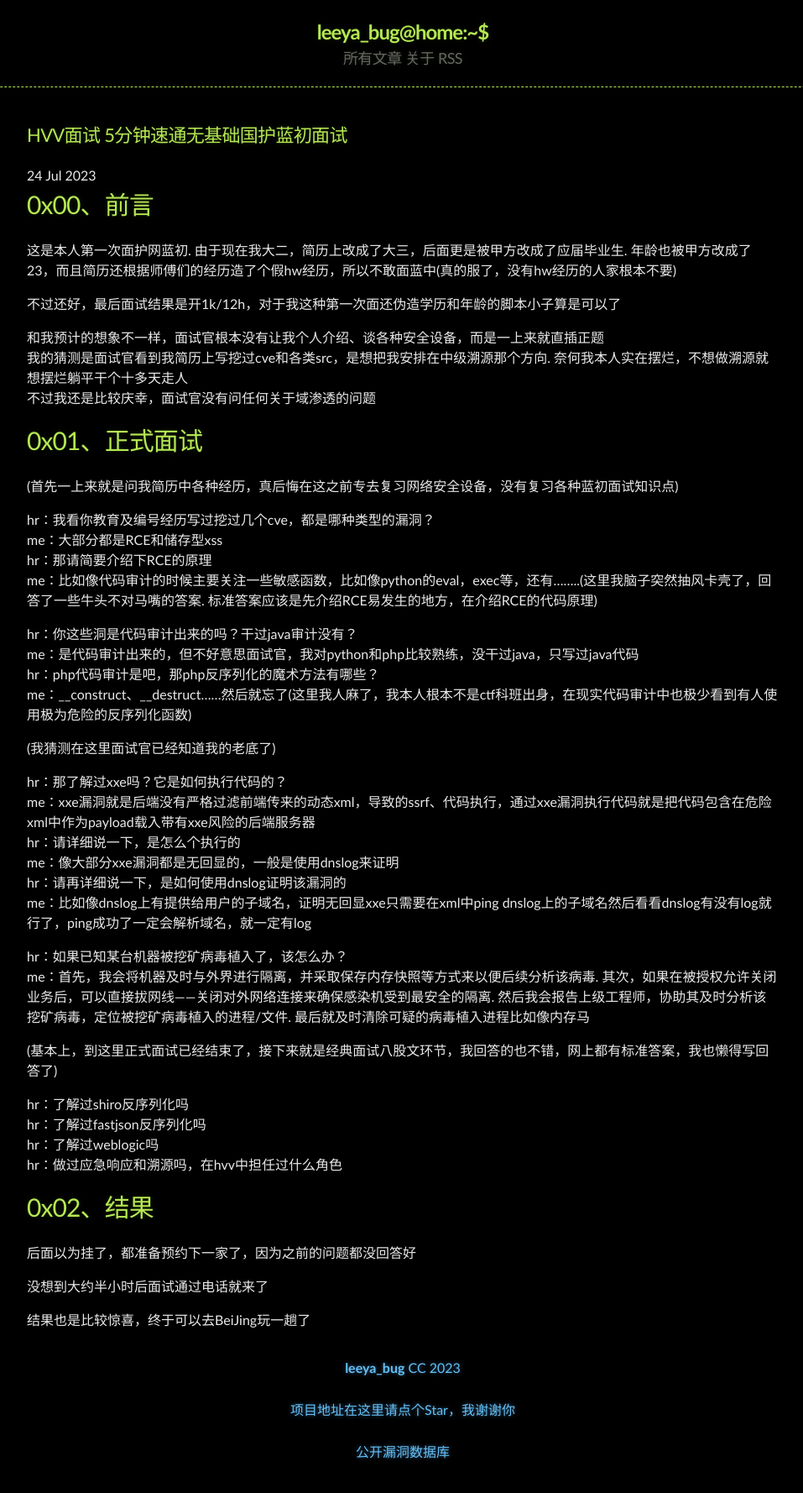
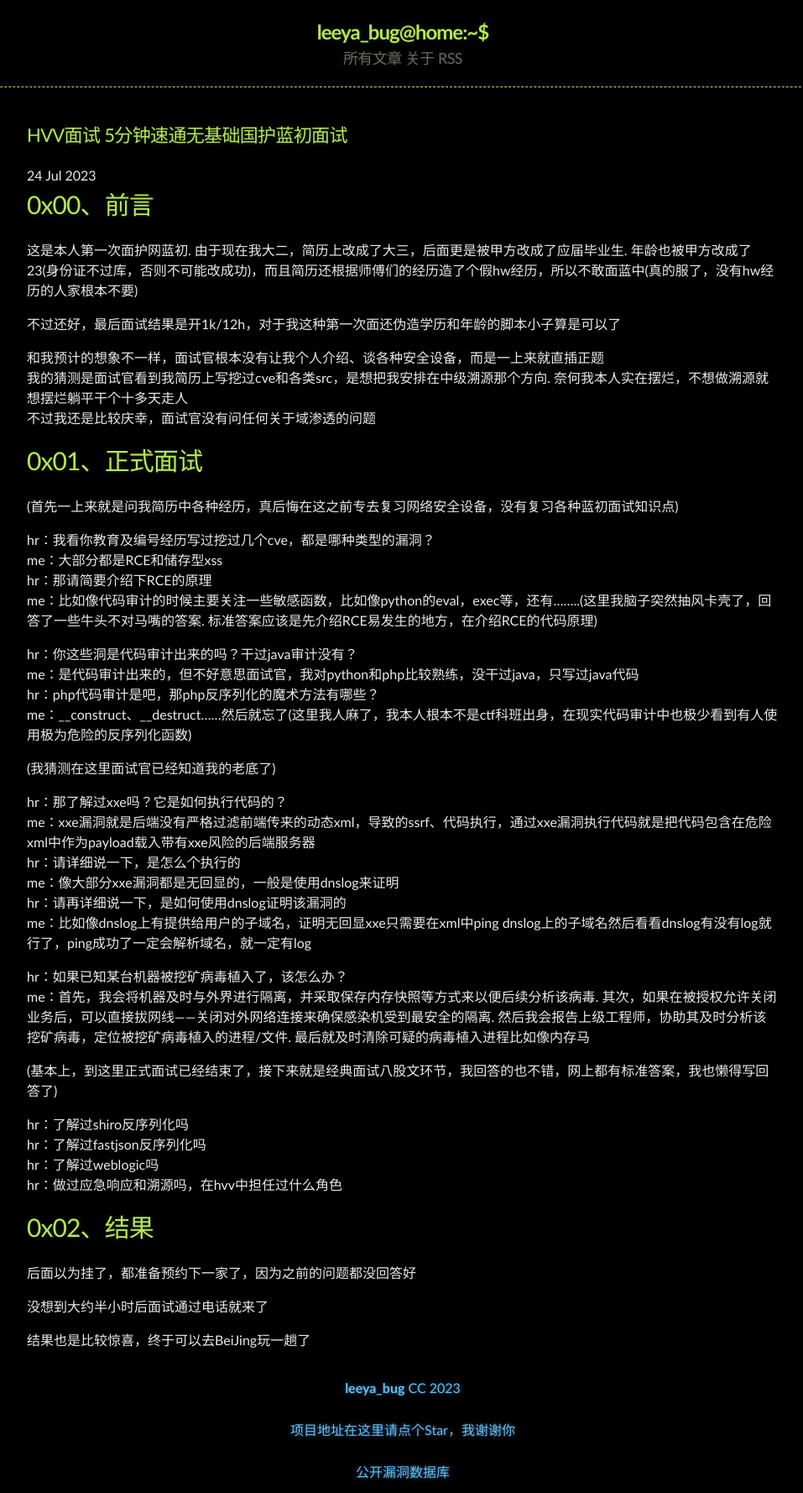
Before and after one commit to Leeyangee/leeyangee.github.io, a Jekyll site: the page built from _posts/2023-07-24-HVV面试 5分钟速通无基础国护蓝初面试.md, in a window 1280 px wide. Shown: the whole page at 84% size, without its empty margins (160-1117 px from the left). Built offline with Jekyll 4.4.1, drawn with Linux system fonts in a browser that asks for light colours; before the commit the page ends 1754 px from its top, so only the background shows below that.

Commit message:
Update 2023-07-24-HVV面试 5分钟速通无基础国护蓝初面试.md

```diff
--- a/_posts/2023-07-24-HVV面试 5分钟速通无基础国护蓝初面试.md
+++ b/_posts/2023-07-24-HVV面试 5分钟速通无基础国护蓝初面试.md
@@ -4,7 +4,7 @@ published: true
 ---
 # [](#header-1)0x00、前言
 
-这是本人第一次面护网蓝初. 由于现在我大二，简历上改成了大三，后面更是被甲方改成了应届毕业生. 年龄也被甲方改成了23，而且简历还根据师傅们的经历造了个假hw经历，所以不敢面蓝中(真的服了，没有hw经历的人家根本不要)
+这是本人第一次面护网蓝初. 由于现在我大二，简历上改成了大三，后面更是被甲方改成了应届毕业生. 年龄也被甲方改成了23(身份证不过库，否则不可能改成功)，而且简历还根据师傅们的经历造了个假hw经历，所以不敢面蓝中(真的服了，没有hw经历的人家根本不要)
 
 不过还好，最后面试结果是开1k/12h，对于我这种第一次面还伪造学历和年龄的脚本小子算是可以了
 
```
